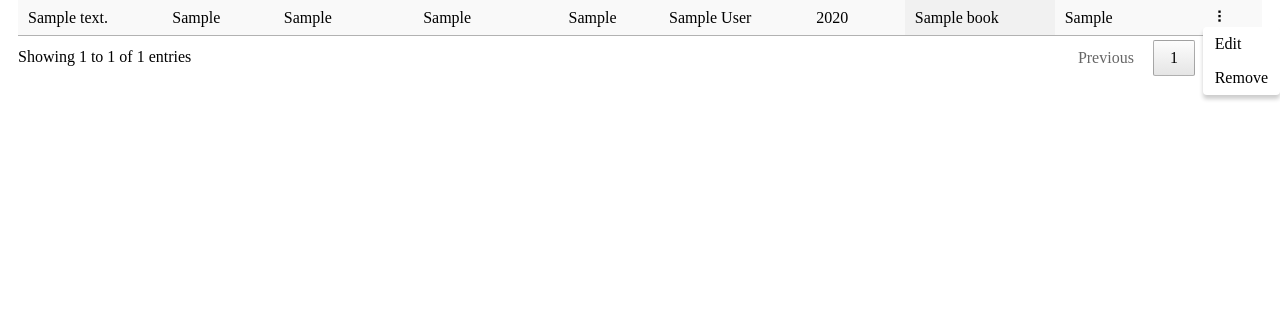
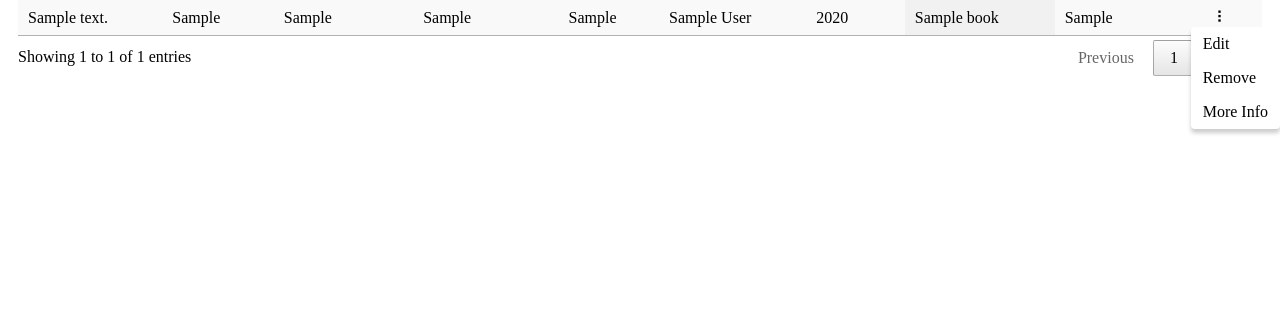
Before and after one commit to HackmannInterns/bookshelfdb, a Flask app: page /view in a window 1280 px wide, after a click that opens the changed part. Shown: the part 156-489 px from the top of the page. Run offline with Flask 3, Linux system fonts and the light colour scheme; tables that the repository leaves empty hold one stand-in row (values such as "Sample post"); some libraries are stand-ins or nearby versions.

Commit message:
add more info to kebab

```diff
--- a/app.py
+++ b/app.py
@@ -28,7 +28,7 @@ def view():
                   bookshelf_location=row[1],
                   address=row[2],
                   room=row[3],
-                  identifier=row[4],
+                  identifier=fetch.correct_id(row[4], row[5])[0],
                   identifier_type=row[5],
                   author=row[6],
                   year=row[7],
--- a/templates/rows.html
+++ b/templates/rows.html
@@ -95,6 +95,11 @@
                         <div class="kebab-menu" id={{ book.b_id }}>
                             <a href="/?edit={{ book.b_id }}">Edit</a>
                             <a href="/view?delete={{ book.b_id }}">Remove</a>
+                            {% if book.identifier_type != "" %}
+                            <a href="https://openlibrary.org/{{ book.identifier_type }}/{{ book.identifier }}">More Info</a>
+                            {% else %}
+                            <a href="https://openlibrary.org/search?q={{ book.title }}">More Info</a>
+                            {% endif %}
                         </div>
                     </div>
                 </td>
```
